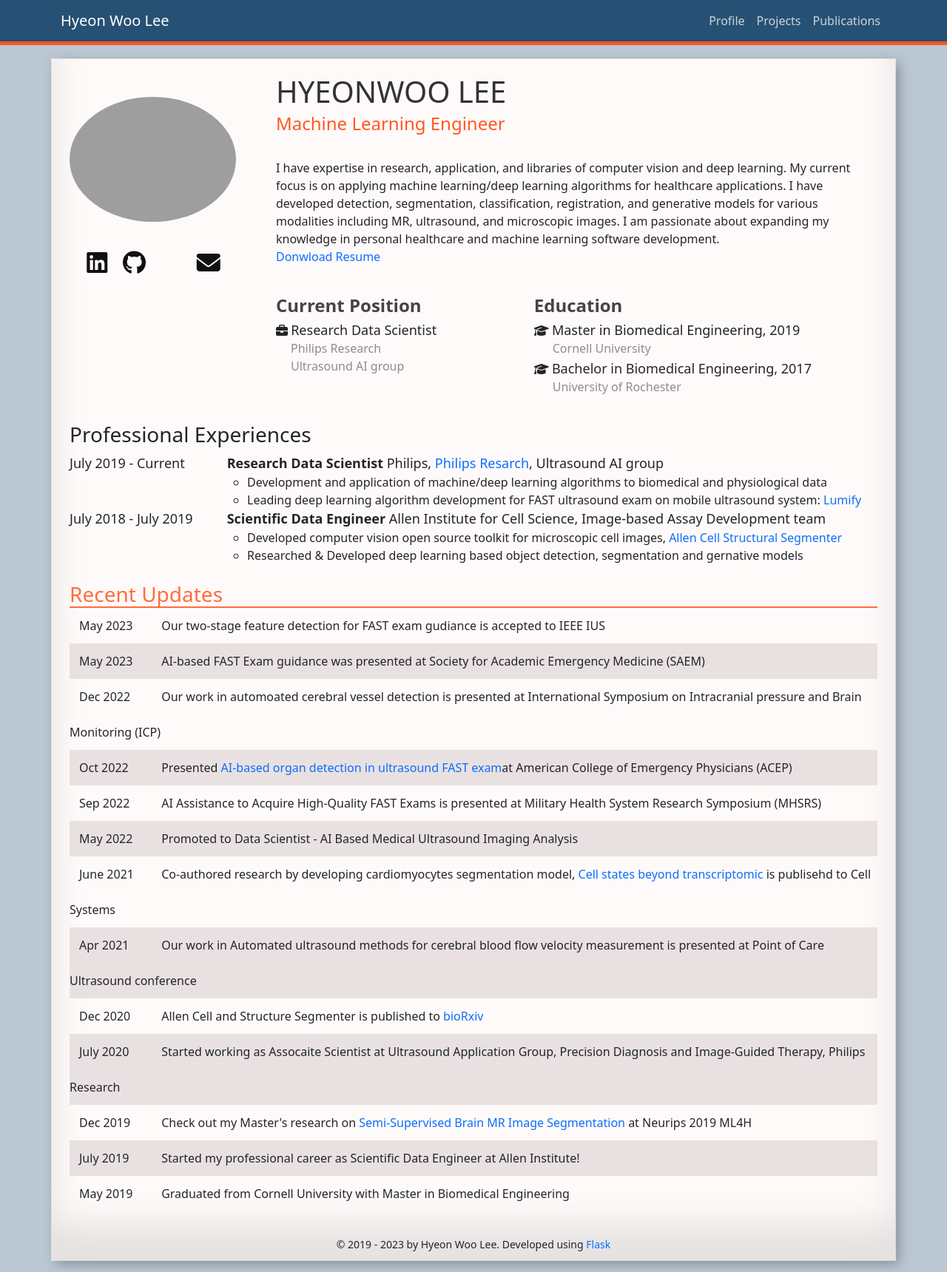
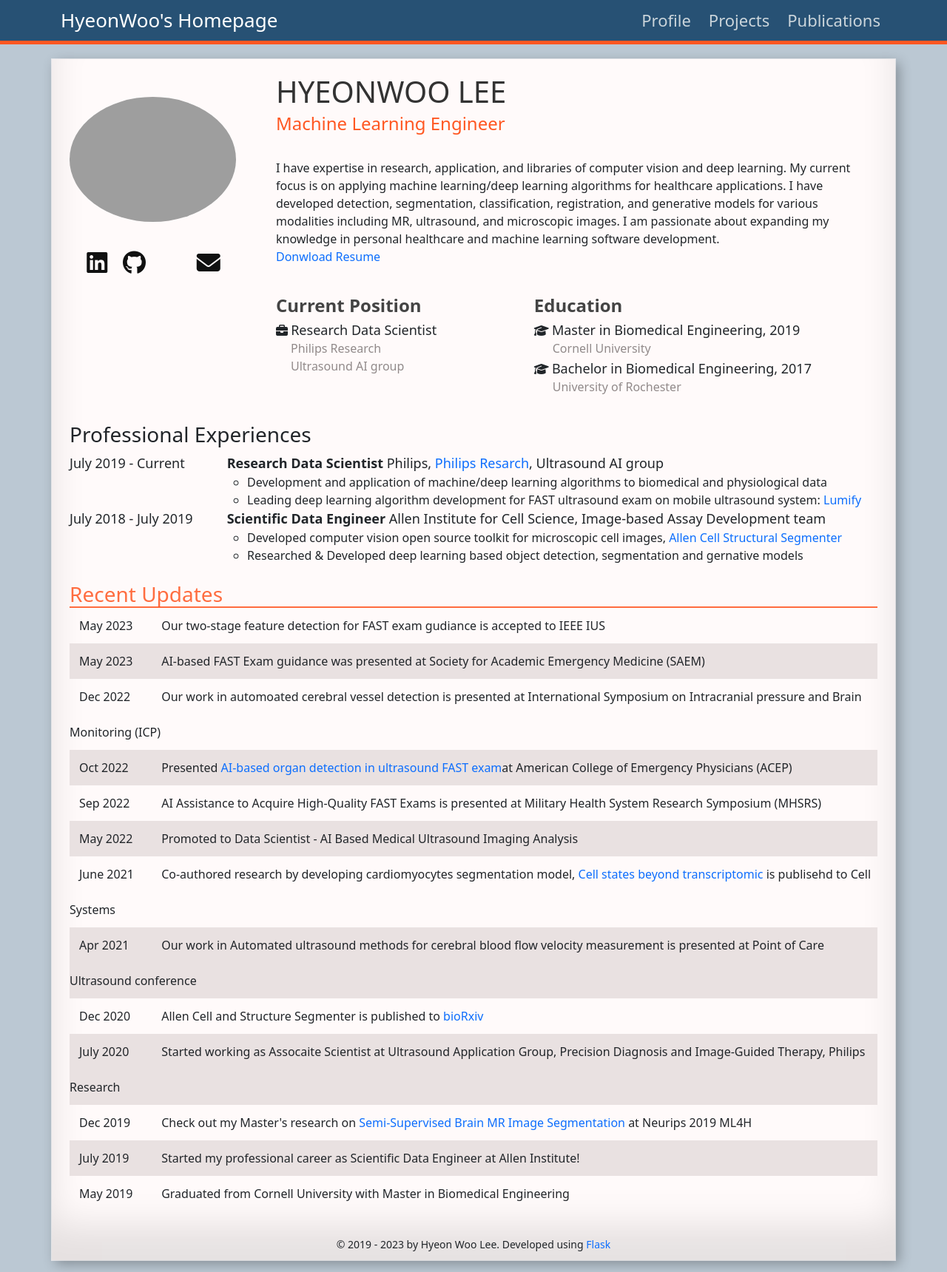
Before and after one commit to lhw610/mysite, a Flask app: page / in a window 1280 px wide. Shown: the whole page at 74% size. Run offline with Flask 2, Linux system fonts and the light colour scheme; some libraries are stand-ins or nearby versions; grey boxes are pictures that could not be loaded.

Commit message:
update margin for nav bar

```diff
--- a/static/css/main.css
+++ b/static/css/main.css
@@ -34,10 +34,19 @@ ul {
 
 .site-header .navbar-brand {
     color: #ffffff;
+    margin: 0;
+    padding-top: 0;
+    padding-bottom: 0;
+    font-size: 26px;
   }
 
 .site-header .navbar-nav .nav-link {
     color: #cbd5db;
+    margin: 0;
+    padding-top: 0;
+    padding-bottom: 0;
+    padding-left: 1rem;
+    font-size: 22px;
   }
 
 .site-header .navbar-nav .nav-link:hover {
--- a/templates/layout.html
+++ b/templates/layout.html
@@ -1,33 +1,5 @@
 <!DOCTYPE html>
 <html lang="en">
-<!-- <head>
-    <meta charset="utf-8">
-    <meta name="viewport" content="width=device-width, initial-scale=1">
-    <title>Hyeonwoo</title>
-    <link href="https://cdn.jsdelivr.net/npm/bootstrap@5.3.0-alpha3/dist/css/bootstrap.min.css" rel="stylesheet" integrity="sha384-KK94CHFLLe+nY2dmCWGMq91rCGa5gtU4mk92HdvYe+M/SXH301p5ILy+dN9+nJOZ" crossorigin="anonymous">
-    <link rel="stylesheet" type="text/css" href="{{ url_for('static', filename='css/main.css') }}">
-    <script src="{{ url_for('static', filename='script.js') }}"></script>
-    <script src="https://cdn.jsdelivr.net/npm/bootstrap@5.3.0-alpha3/dist/js/bootstrap.bundle.min.js" integrity="sha384-ENjdO4Dr2bkBIFxQpeoTz1HIcje39Wm4jDKdf19U8gI4ddQ3GYNS7NTKfAdVQSZe" crossorigin="anonymous"></script>
-    <link rel="stylesheet" href="https://cdnjs.cloudflare.com/ajax/libs/font-awesome/6.4.0/css/all.min.css">
-    <link rel="stylesheet" href="https://cdn.jsdelivr.net/gh/jpswalsh/academicons/css/academicons.min.css">
-
-    <header class="site-header">
-        <nav class="navbar navbar-expand-md navbar-dark bg-steel fixed-top">
-        <div class="container">
-            <a class="navbar-brand mr-4" href="/">Hyeon Woo Lee</a>
-            <button class="navbar-toggler" type="button" data-toggle="collapse" data-target="#navbarToggle" aria-controls="navbarToggle" aria-expanded="false" aria-label="Toggle navigation">
-            </button>
-            <div class="collapse navbar-collapse" id="navbarToggle">
-            <div class="navbar-nav mr-auto">
-                <a class="nav-item nav-link" href="/profile">Profile</a>
-                <a class="nav-item nav-link" href="/projects">Projects</a>
-                <a class="nav-item nav-link" href="/publications">Publications</a>
-            </div>
-            </div>
-        </div>
-        </nav>
-    </header>
-</head> -->
 <head>
     <meta charset="utf-8">
     <meta name="viewport" content="width=device-width, initial-scale=1">
@@ -42,7 +14,7 @@
     <header class="site-header">
         <nav class="navbar navbar-expand-md navbar-dark bg-steel fixed-top">
         <div class="container">
-            <a class="navbar-brand mr-4" href="/">Hyeon Woo Lee</a>
+            <a class="navbar-brand mr-4" href="/">HyeonWoo's Homepage</a>
             <button class="navbar-toggler" type="button" data-bs-toggle="collapse" data-bs-target="#navbarToggle" aria-controls="navbarToggle" aria-expanded="false" aria-label="Toggle navigation">
               <span class="navbar-toggler-icon"></span>
             </button>
```
